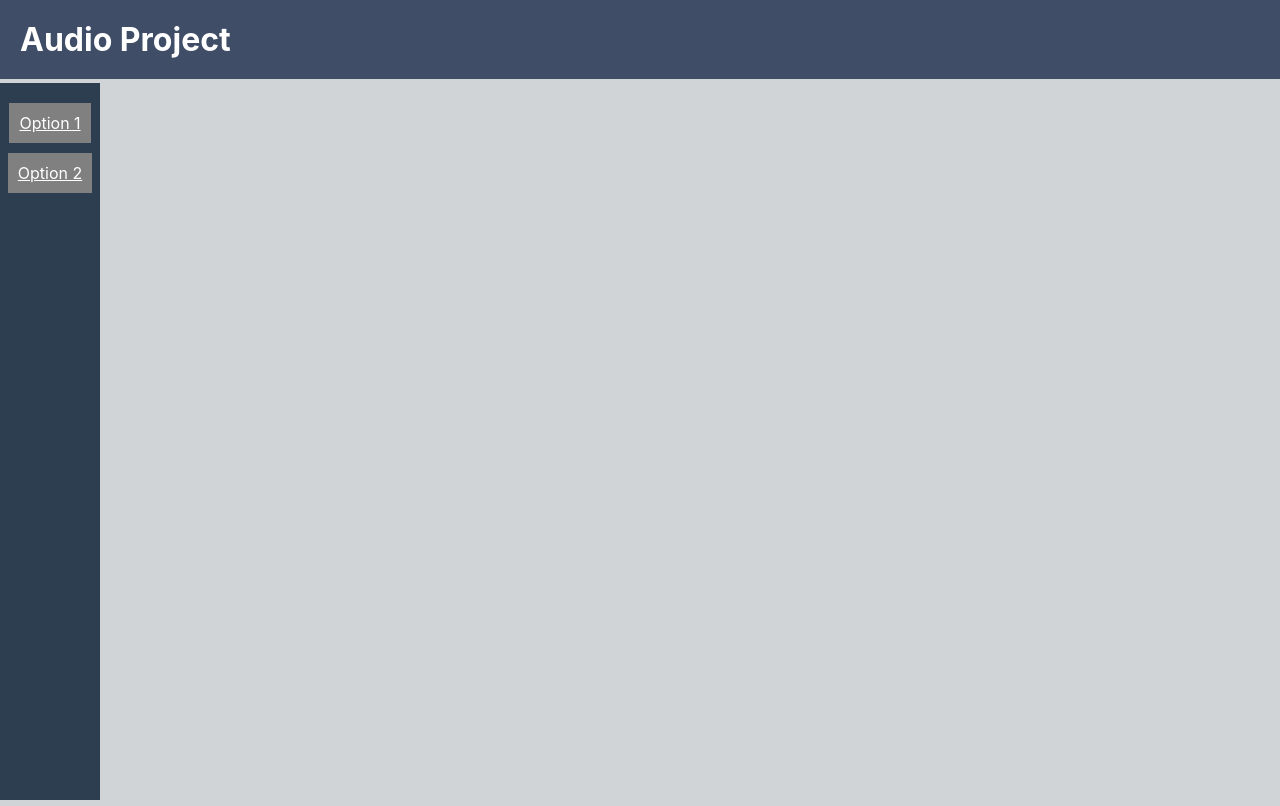
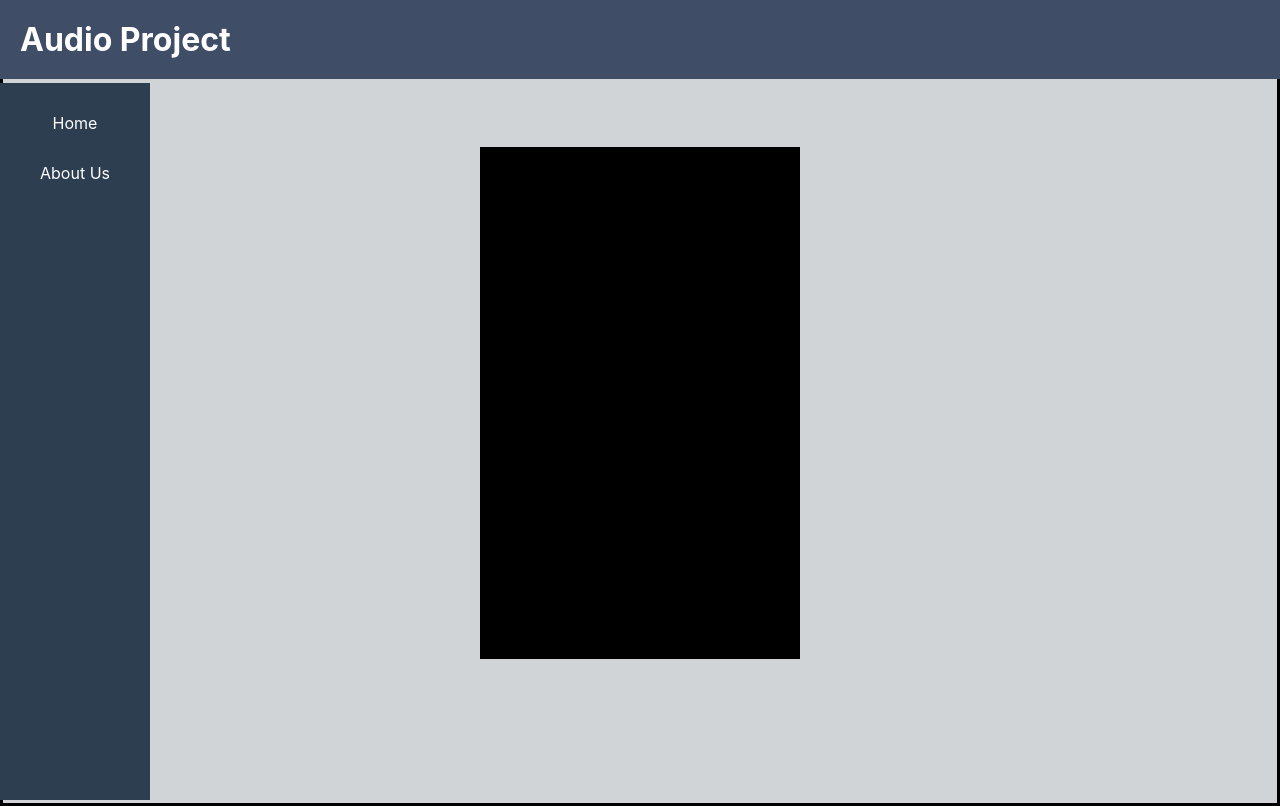
Before and after one commit to Nando785/CaseOh-Fanboys, a React (Create React App) app in the folder visibly/: page / in a window 1280 px wide. Built offline with nearby package versions, Linux system fonts and the light colour scheme.

Commit message:
Added multiple pages to website
Website pages and buttons are working, website content is incomplete for now.

```diff
--- a/visibly/package.json
+++ b/visibly/package.json
@@ -8,6 +8,7 @@
     "@testing-library/user-event": "^13.5.0",
     "react": "^18.2.0",
     "react-dom": "^18.2.0",
+    "react-router-dom": "^6.22.2",
     "react-scripts": "5.0.1",
     "web-vitals": "^2.1.4"
   },
--- a/visibly/src/App.css
+++ b/visibly/src/App.css
@@ -5,12 +5,14 @@ html{
 }
 
 .title-header{
+  position: fixed;
+  width: 100%;
   display: flex;
+  top:0;
   background-color: #3f4d67;
   padding: 20px;
   color: white;
-  margin-top: 0;
-  margin-bottom: 0;
+  margin:0;
 }
 
 .nav-bar{
@@ -18,32 +20,58 @@ html{
   bottom: 0;
   top: 0;
   left: 0;
-  width: 100px; /* Adjust the width as needed */
-  background-color: #2c3e50; /* Set the background color for the nav-bar */
+  width: 150px;
+  background-color: #2c3e50;
   display: flex;
   flex-direction: column;
   align-items: center;
   padding-top: 20px;
   margin-top: 83px;
+  overflow: hidden;
 }
 
 .nav-element{
   color:white;
+  text-decoration: none;
   padding: 10px;
   text-align: center;
-  background-color: grey;
+  background-color: #2c3e50;
+  width: 150px;
   margin-bottom: 10px;
   margin-left: 0px;
   margin-right: 0px;
 }
 
 .nav-element:hover{
-  background-color: white;
+  background-color: #3a5067;
 }
 
 .content{
+  display: flex;
+  justify-content: center;
+  flex-wrap:wrap;
+  align-items: center;
+  height: 100vh;
+  border-style: solid;
+  border-color: black;
+}
+
+.profile {
+  width:200px;
+  height:200px;
+  margin:10px;
+  background-color: lightgrey;
+  display: flex;
+  align-items: center;
+  padding:20px;
+  border-style: solid;
+  border-color: black;
+}
+
+.log {
+  width:25vw;
+  height:40vw;
   background-color: black;
-  width: 100px;
 }
 /* @media (prefers-reduced-motion: no-preference) {
   .App-logo {
--- a/visibly/src/App.js
+++ b/visibly/src/App.js
@@ -1,47 +1,57 @@
-import logo from './logo.svg';
+//import logo from './logo.svg';
+import React from 'react';
+import{ BrowserRouter as Router, Route, Routes, Link} from 'react-router-dom';
 import './App.css';
 
 function App() {
   return (
-    <html>
+    <Router>
       <div className="App">
-        {/* <header className="App-header">
-          <img src={logo} className="App-logo" alt="logo" />
-          <p>
-            Edit <code>src/App.js</code> and save to reload.
-          </p>
-          <a
-            className="App-link"
-            href="https://reactjs.org"
-            target="_blank"
-            rel="noopener noreferrer"
-          >
-            Learn React
-          </a>
-        </header> */}
+
 
         <h1 class="title-header">
           Audio Project
         </h1>
 
         <div class="nav-bar">
-          <a href="#" class="nav-element"> Option 1 </a>
-          <a href="#" class="nav-element"> Option 2 </a>
+          <Link to="/" className="nav-element"> Home </Link>
+          <Link to="/about" className="nav-element"> About Us </Link>
         </div>
 
-        <div class="content">
+        <Routes>
+          <Route path="/about" element={<AboutUs/>}/>
+          <Route path="/" element={<Home/>}/>
+        </Routes>
+      </div>
+    </Router>
+  );
+}
+
+function Home() {
+  return(
+    <div  className="content">
+        <div className="log">
 
         </div>
-      </div>
-    </html>
+    </div>
   );
 }
 
 function AboutUs() {
   return (
-    <div>
-      <h2>About us</h2>
-      <p>This is the about us page</p>
+    <div  className="content">
+        <div className="profile">
+          Nando
+        </div>
+        <div className="profile">
+          Guillermo
+        </div>
+        <div className="profile">
+          Elyas
+        </div>
+        <div className="profile">
+          Zander
+        </div>
     </div>
   );
 }
```
Also changed, not shown: 1 other file (tests, documents, lock files or other folders).
